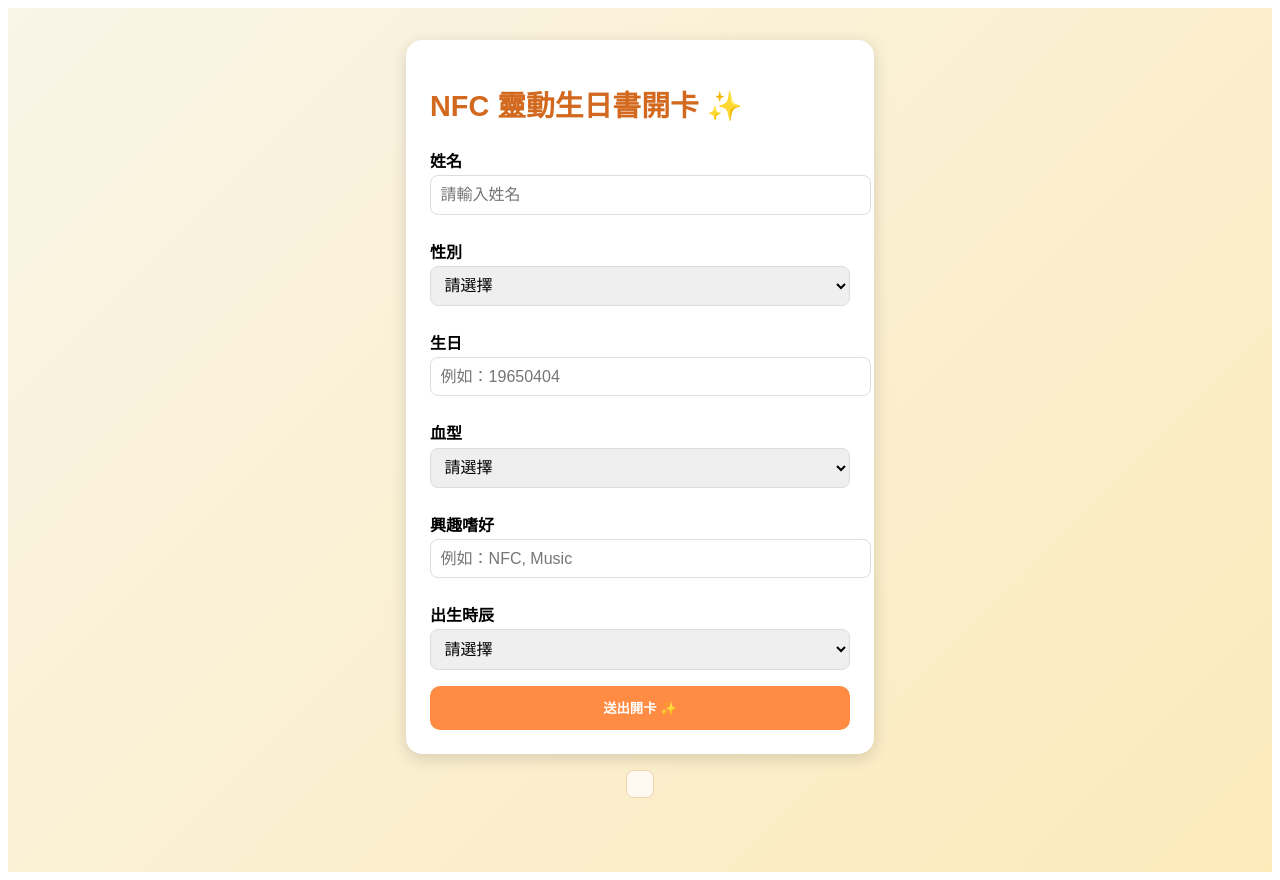
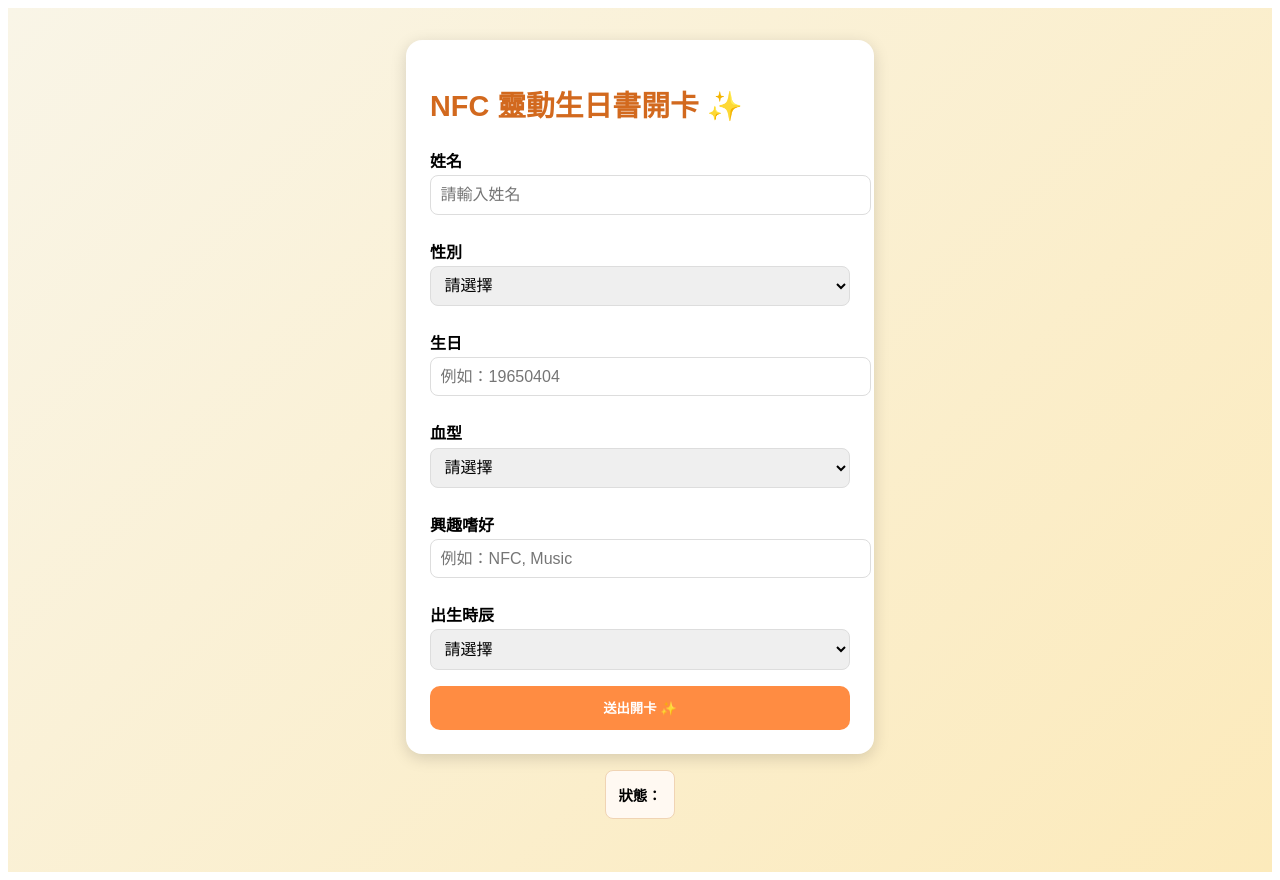
Before and after one commit to srluo/NFC-HBBK, a Next.js app: page /activate in a window 1280 px wide. Built offline with nearby package versions, Linux system fonts and the light colour scheme.

Commit message:
Update index.jsx

```diff
--- a/pages/activate/index.jsx
+++ b/pages/activate/index.jsx
@@ -126,7 +126,11 @@ export default function ActivatePage() {
         </button>
       </div>
 
-      <div className={styles.statusBox}>{status}</div>
+      {status !== "idle" && (
+        <div className={styles.statusBox}>
+          <strong>狀態：</strong> {status}
+        </div>
+      )}
 
     </div>
   );
```
